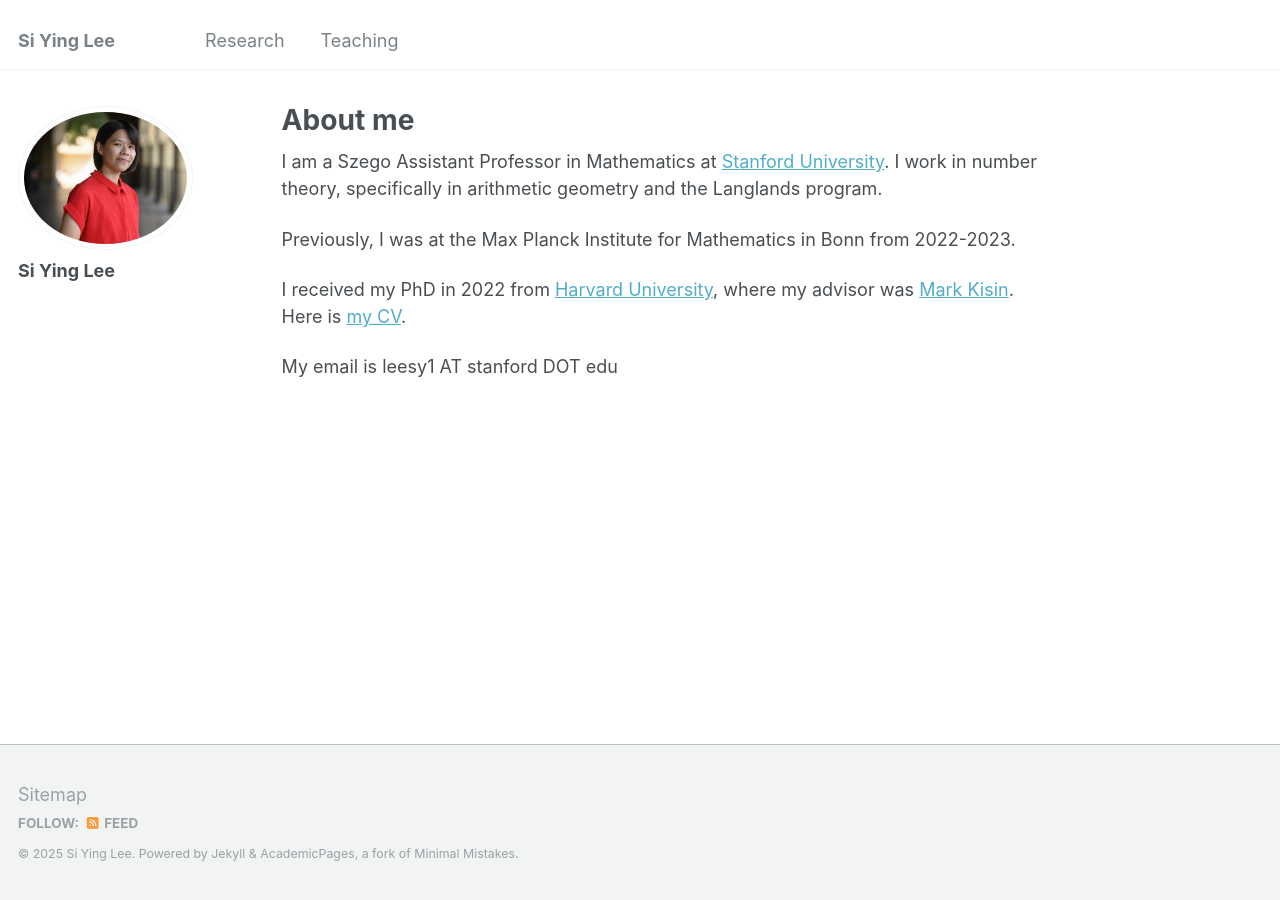
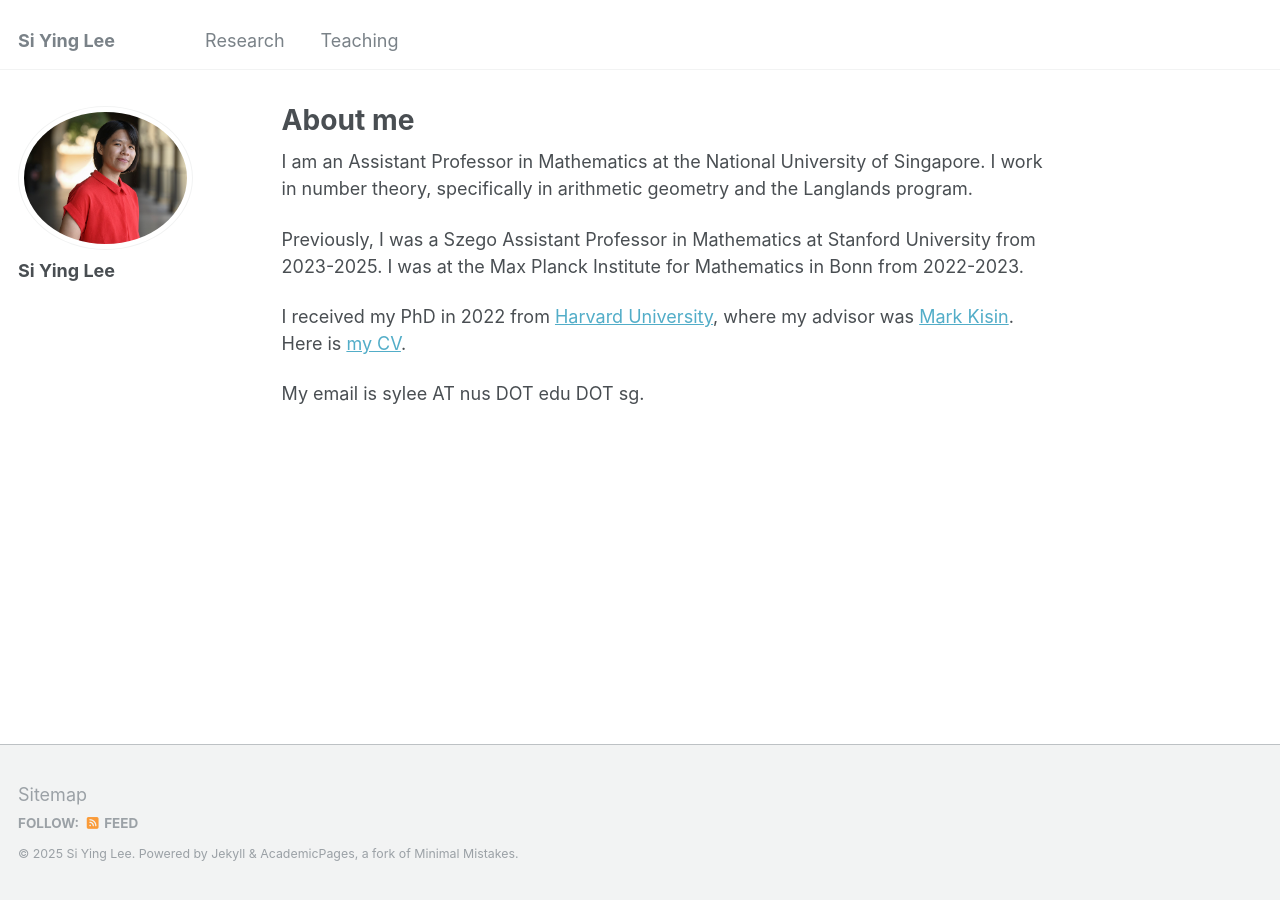
Before and after one commit to siyinglee/siyinglee.github.io, a Jekyll site: the page built from _pages/about.md, in a window 1280 px wide. Built offline with Jekyll 4.4.1, drawn with Linux system fonts in a browser that asks for light colours.

Commit message:
Update about.md

```diff
--- a/_pages/about.md
+++ b/_pages/about.md
@@ -8,10 +8,10 @@ redirect_from:
   - /about.html
 ---
 
-I am a Szego Assistant Professor in Mathematics at [Stanford University](https://mathematics.stanford.edu/). I work in number theory, specifically in arithmetic geometry and the Langlands program.
+I am an Assistant Professor in Mathematics at the National University of Singapore. I work in number theory, specifically in arithmetic geometry and the Langlands program.
 
-Previously, I was at the Max Planck Institute for Mathematics in Bonn from 2022-2023.
+Previously, I was a Szego Assistant Professor in Mathematics at Stanford University from 2023-2025. I was at the Max Planck Institute for Mathematics in Bonn from 2022-2023.
 
 I received my PhD in 2022 from [Harvard University](https://www.math.harvard.edu/), where my advisor was [Mark Kisin](https://people.math.harvard.edu/~kisin/). Here is [my CV](../files/CV.pdf).
 
-My email is leesy1 AT stanford DOT edu
+My email is sylee AT nus DOT edu DOT sg.
```
